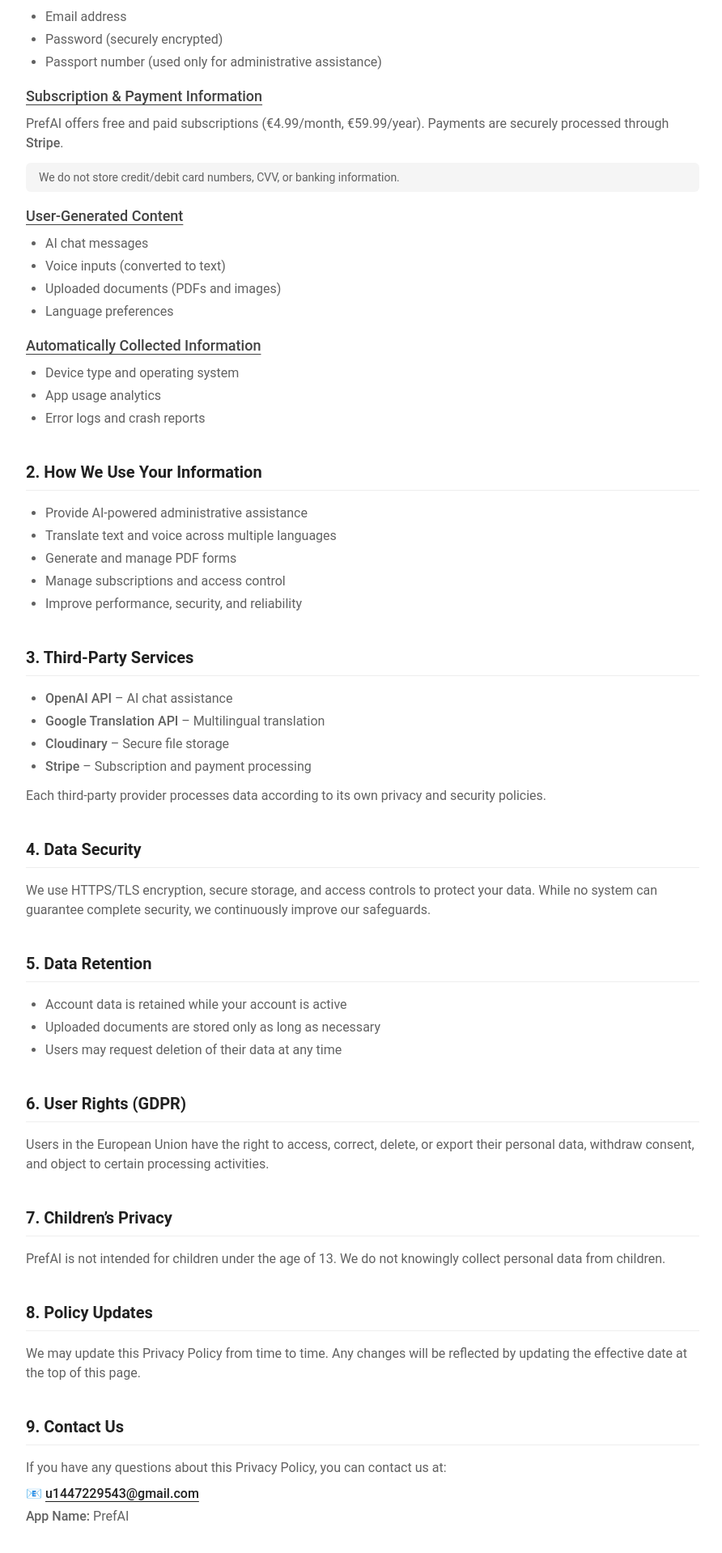
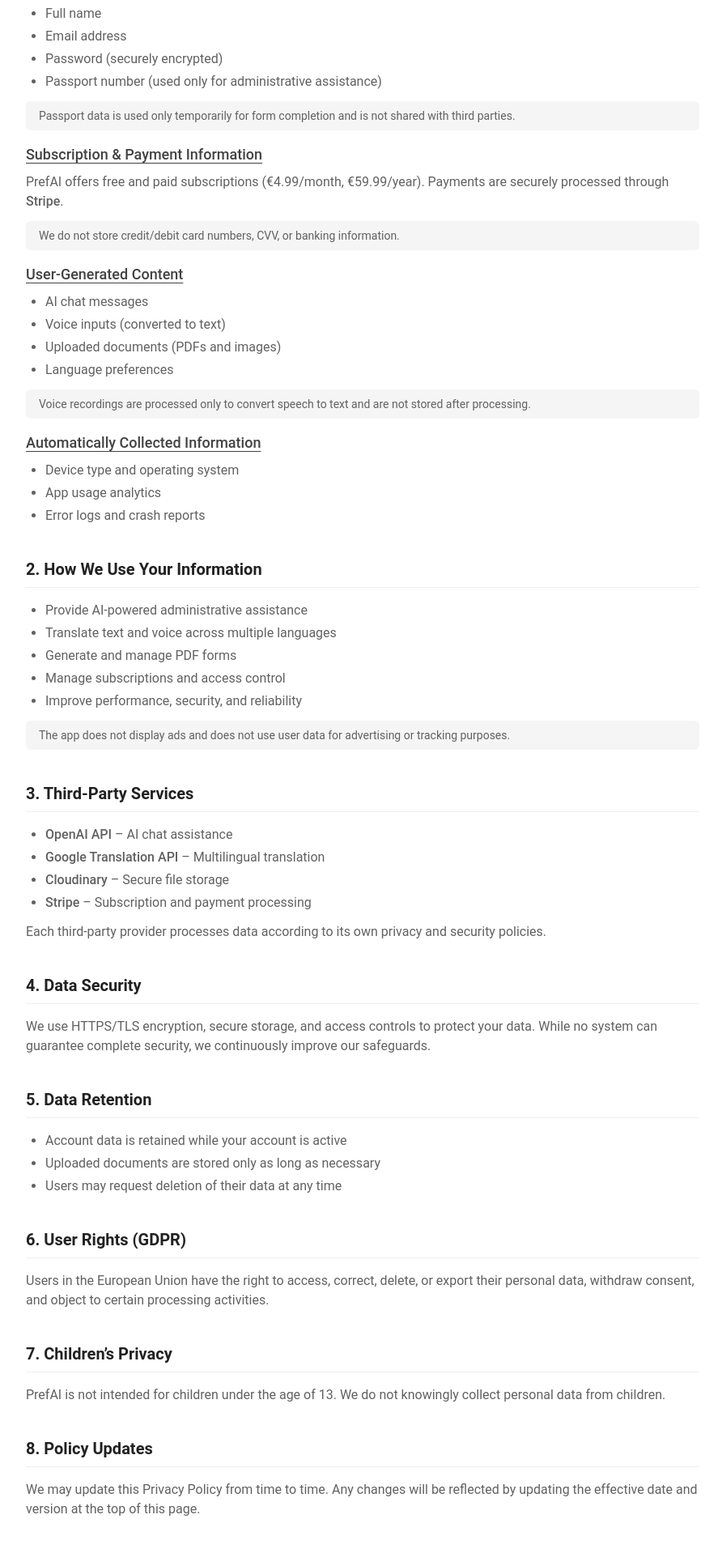
Before and after one commit to u1447229543-art/PrefAi-Admin, a React (Vite) app: page /privacy-policy in a window 1280 px wide. Shown: the part 402-2320 px from the top of the page at 81% size, without its empty margins (192-1084 px from the left). Built offline with nearby package versions, Linux system fonts and the light colour scheme; no server answers.

Commit message:
Updated privacy policy

```diff
--- a/src/pages/PrivacyPolicy.jsx
+++ b/src/pages/PrivacyPolicy.jsx
@@ -8,8 +8,11 @@ const PrivacyPolicy = () => {
         <h1 className="mb-2 text-center text-3xl font-bold text-gray-900">
           Privacy Policy
         </h1>
-        <p className="mb-10 text-center text-sm text-gray-500">
+        <p className="mb-2 text-center text-sm text-gray-500">
           Effective Date: {new Date().toLocaleDateString()}
+        </p>
+        <p className="mb-10 text-center text-xs text-gray-400">
+          Version 1.0
         </p>
 
         {/* Intro */}
@@ -34,15 +37,15 @@ const PrivacyPolicy = () => {
             <li>Passport number (used only for administrative assistance)</li>
           </List>
 
-          {/* <Note>
-            Passport numbers are treated as sensitive personal data and protected
-            using strict security controls.
-          </Note> */}
+          <Note>
+            Passport data is used only temporarily for form completion and is
+            not shared with third parties.
+          </Note>
 
           <SubTitle>Subscription & Payment Information</SubTitle>
           <p className="text-gray-700">
-            PrefAI offers free and paid subscriptions (€4.99/month, €59.99/year).
-            Payments are securely processed through{" "}
+            PrefAI offers free and paid subscriptions (€4.99/month,
+            €59.99/year). Payments are securely processed through{" "}
             <span className="font-medium">Stripe</span>.
           </p>
 
@@ -58,6 +61,11 @@ const PrivacyPolicy = () => {
             <li>Uploaded documents (PDFs and images)</li>
             <li>Language preferences</li>
           </List>
+
+          <Note>
+            Voice recordings are processed only to convert speech to text and
+            are not stored after processing.
+          </Note>
 
           <SubTitle>Automatically Collected Information</SubTitle>
           <List>
@@ -75,6 +83,11 @@ const PrivacyPolicy = () => {
             <li>Manage subscriptions and access control</li>
             <li>Improve performance, security, and reliability</li>
           </List>
+
+          <Note>
+            The app does not display ads and does not use user data for
+            advertising or tracking purposes.
+          </Note>
         </Section>
 
         <Section title="3. Third-Party Services">
@@ -137,8 +150,8 @@ const PrivacyPolicy = () => {
         <Section title="8. Policy Updates">
           <p className="text-gray-700">
             We may update this Privacy Policy from time to time. Any changes
-            will be reflected by updating the effective date at the top of this
-            page.
+            will be reflected by updating the effective date and version at the
+            top of this page.
           </p>
         </Section>
 
@@ -151,10 +164,10 @@ const PrivacyPolicy = () => {
           <p className="mt-2 font-medium text-gray-900">
             📧{" "}
             <a
-              href="mailto:u1447229543@gmail.com"
+              href="mailto:support@prefai.app"
               className="underline underline-offset-4"
             >
-              u1447229543@gmail.com
+              support@prefai.app
             </a>
           </p>
 
```
